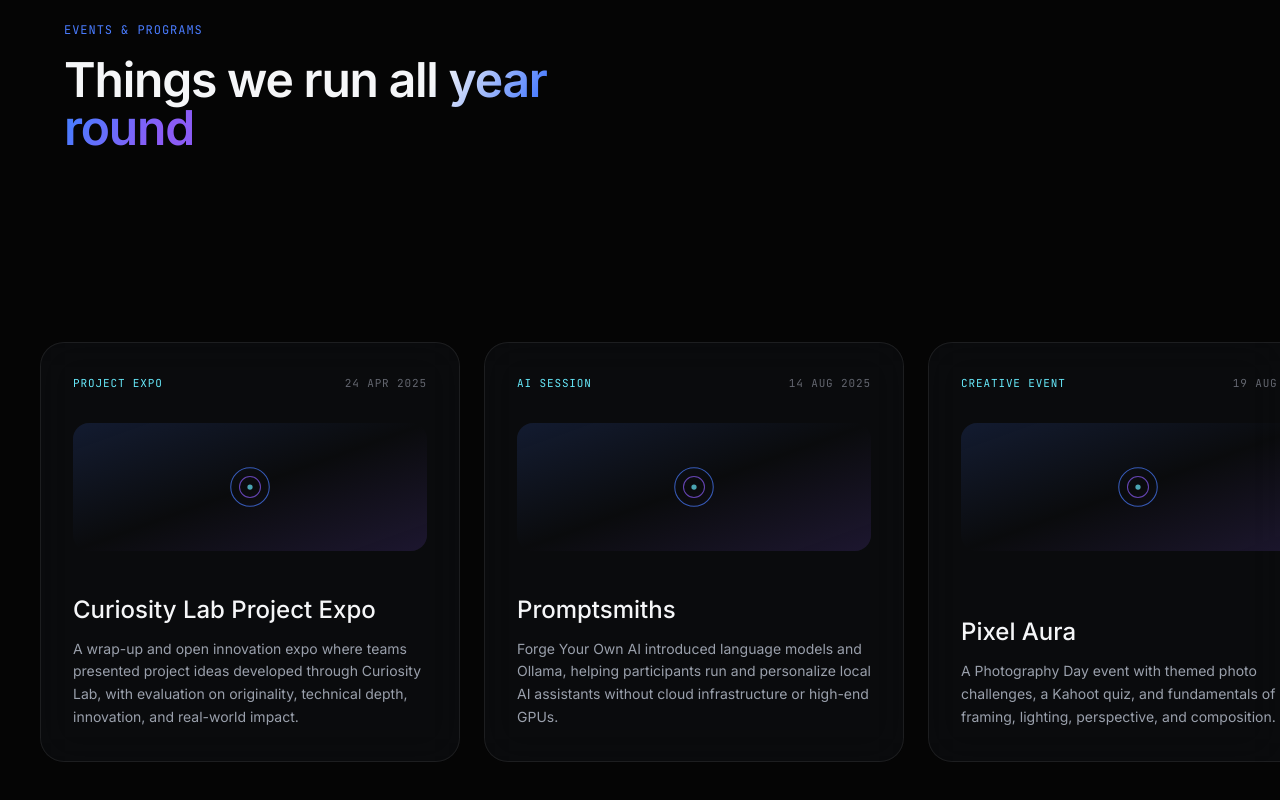
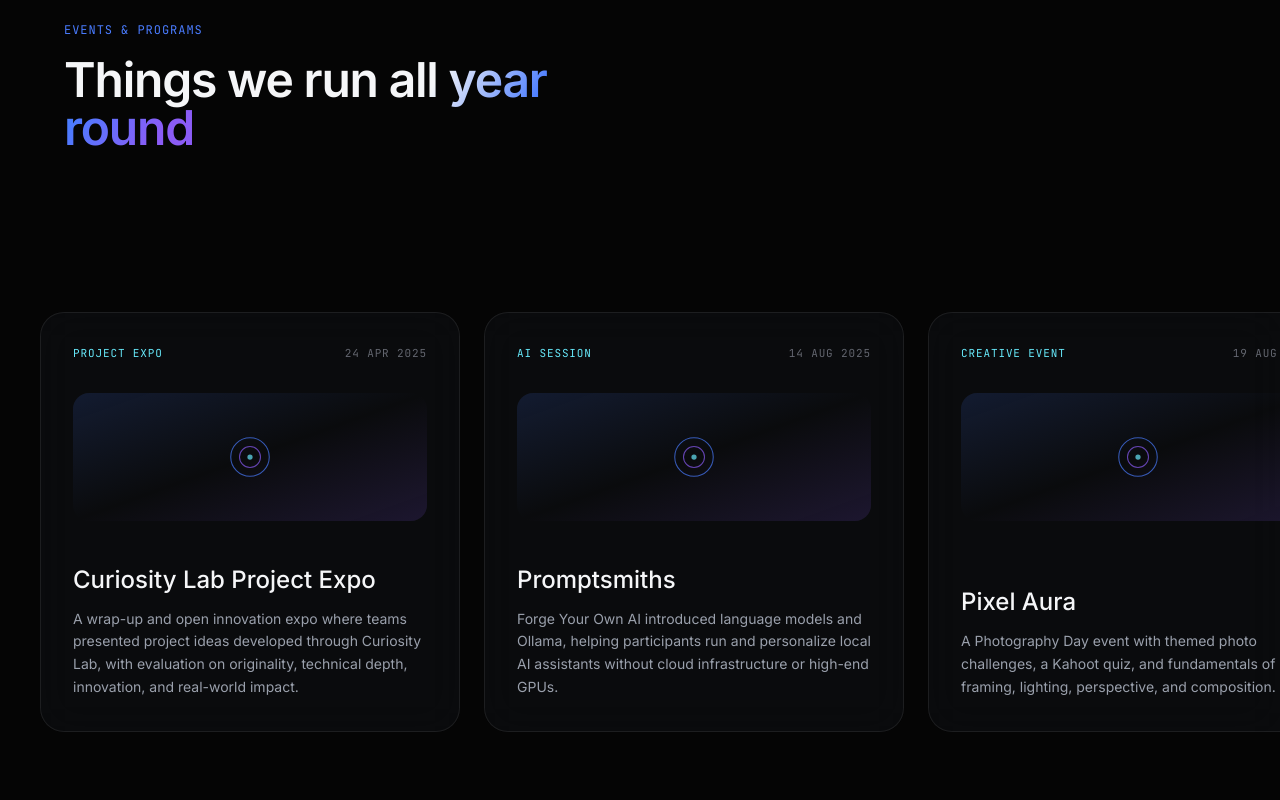
Before and after one commit to ROHITHKUMAR676/intellexawebsiteclub, a React (Vite) app: page / in a window 1280 px wide. Shown: the part 1982-2782 px from the top of the page. Built offline with nearby package versions, Linux system fonts and the light colour scheme.

Commit message:
Working on padding #1

```diff
--- a/src/components/Achievements.tsx
+++ b/src/components/Achievements.tsx
@@ -54,7 +54,7 @@
 
       {/* Desktop: scroll-driven horizontal track. Mobile: native horizontal swipe. */}
       <div ref={sectionRef} className="relative hidden h-[320vh] md:block">
-        <div className="sticky top-0 flex h-screen items-center overflow-hidden">
+        <div className="sticky top-0 flex h-screen items-start overflow-hidden pt-40">
           <motion.div style={{ x }} className="flex gap-5 pl-10">
             {achievements.map((a) => (
               <AchievementCard key={a.title} a={a} />
--- a/src/components/Events.tsx
+++ b/src/components/Events.tsx
@@ -27,7 +27,7 @@
 
       {/* Desktop: scroll-driven horizontal track. Mobile: native horizontal swipe. */}
       <div ref={sectionRef} className="relative hidden h-[320vh] md:block">
-        <div className="sticky top-0 flex h-screen items-center overflow-hidden">
+        <div className="sticky top-0 flex h-screen items-start overflow-hidden pt-40">
           <motion.div style={{ x }} className="flex gap-6 pl-10">
             {events.map((ev) => (
               <EventCard key={ev.title} ev={ev} />
```
